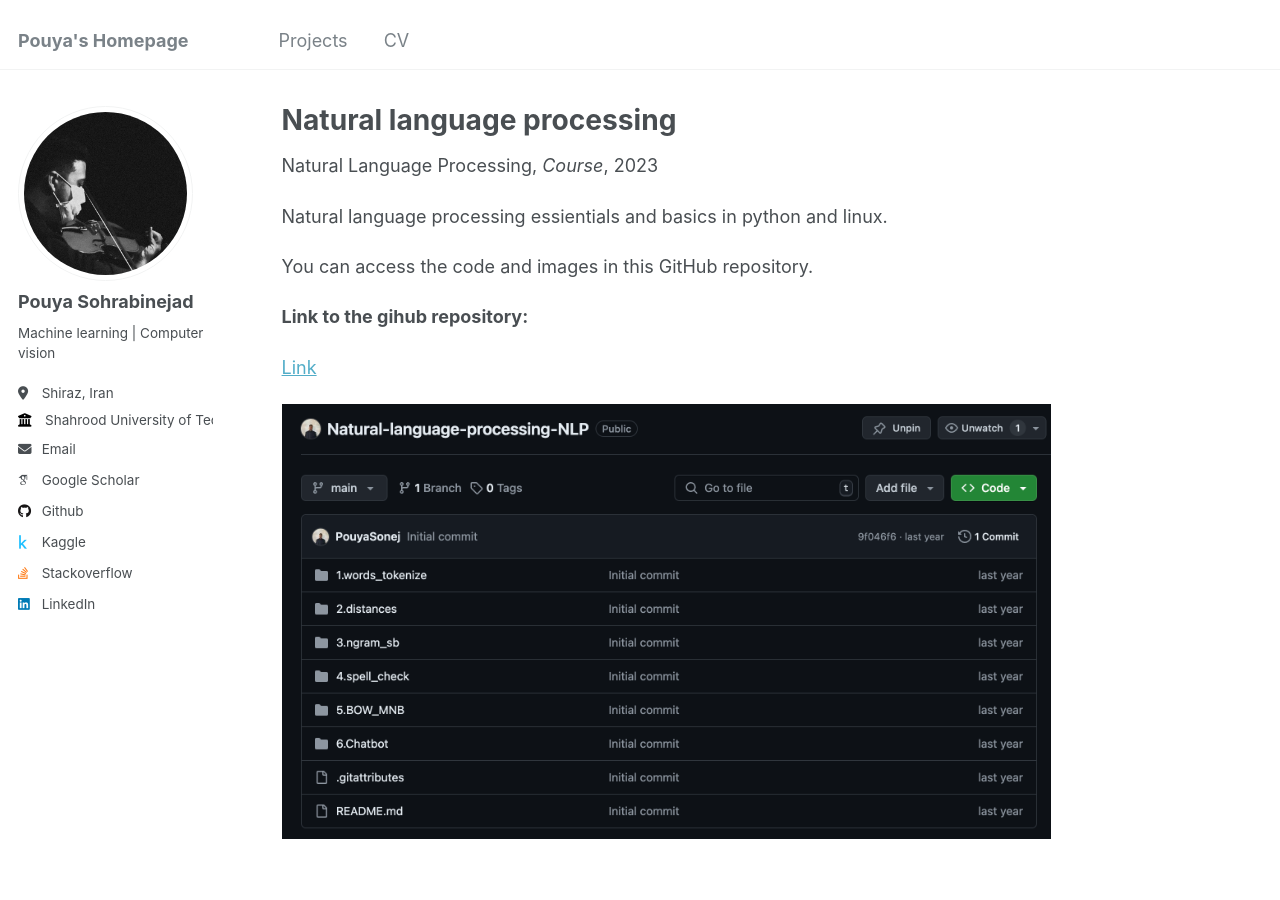
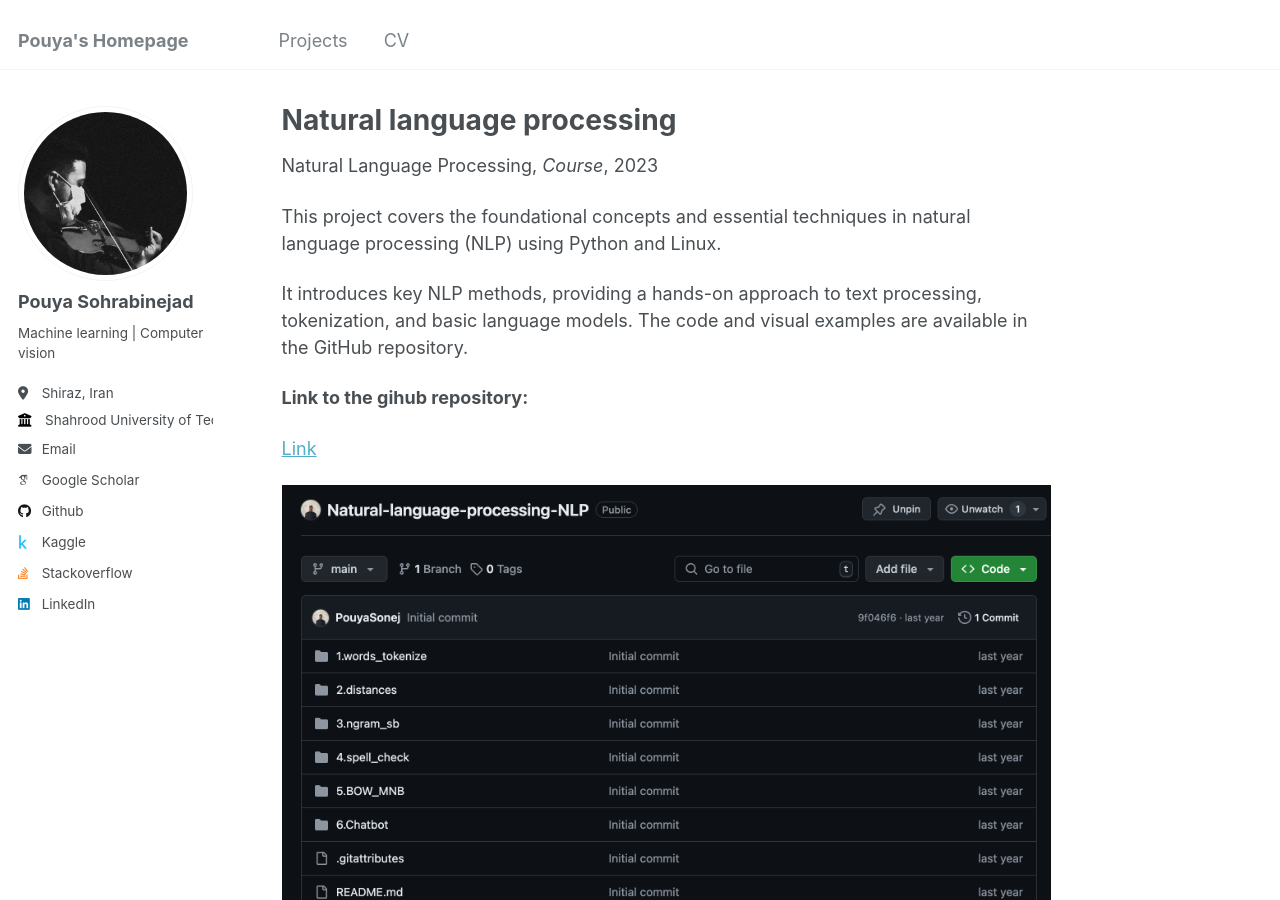
Before and after one commit to PouyaSonej/PouyaSonej.github.io, a Jekyll site: the page built from _teaching/project-6.md, in a window 1280 px wide and 900 px high. Built offline with Jekyll 4.4.1, drawn with Linux system fonts in a browser that asks for light colours; some web fonts are replaced.

Commit message:
Update project-6.md

```diff
--- a/_teaching/project-6.md
+++ b/_teaching/project-6.md
@@ -8,9 +8,9 @@ date: 2023-06-01
 location: "Shiraz, Iran"
 ---
 
-Natural language processing essientials and basics in python and linux.
+This project covers the foundational concepts and essential techniques in natural language processing (NLP) using Python and Linux.
 
-You can access the code and images in this GitHub repository.
+It introduces key NLP methods, providing a hands-on approach to text processing, tokenization, and basic language models. The code and visual examples are available in the GitHub repository.
 
 **Link to the gihub repository:**
 
```
